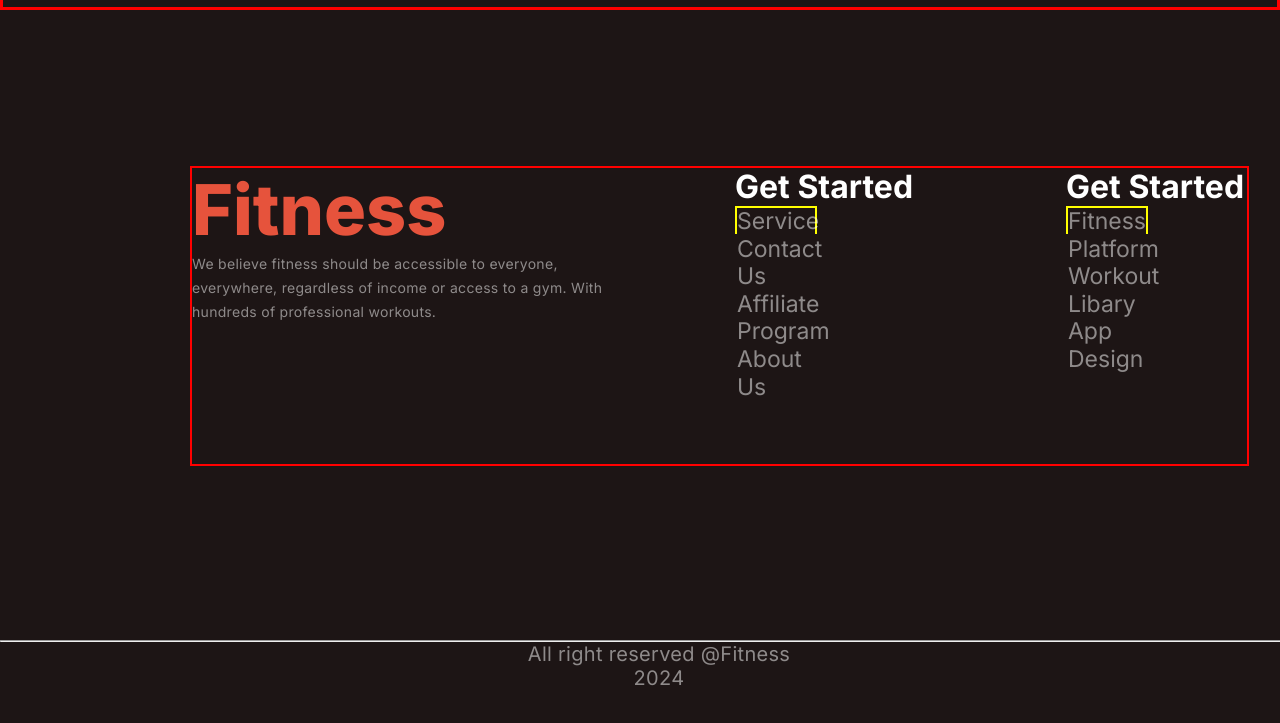
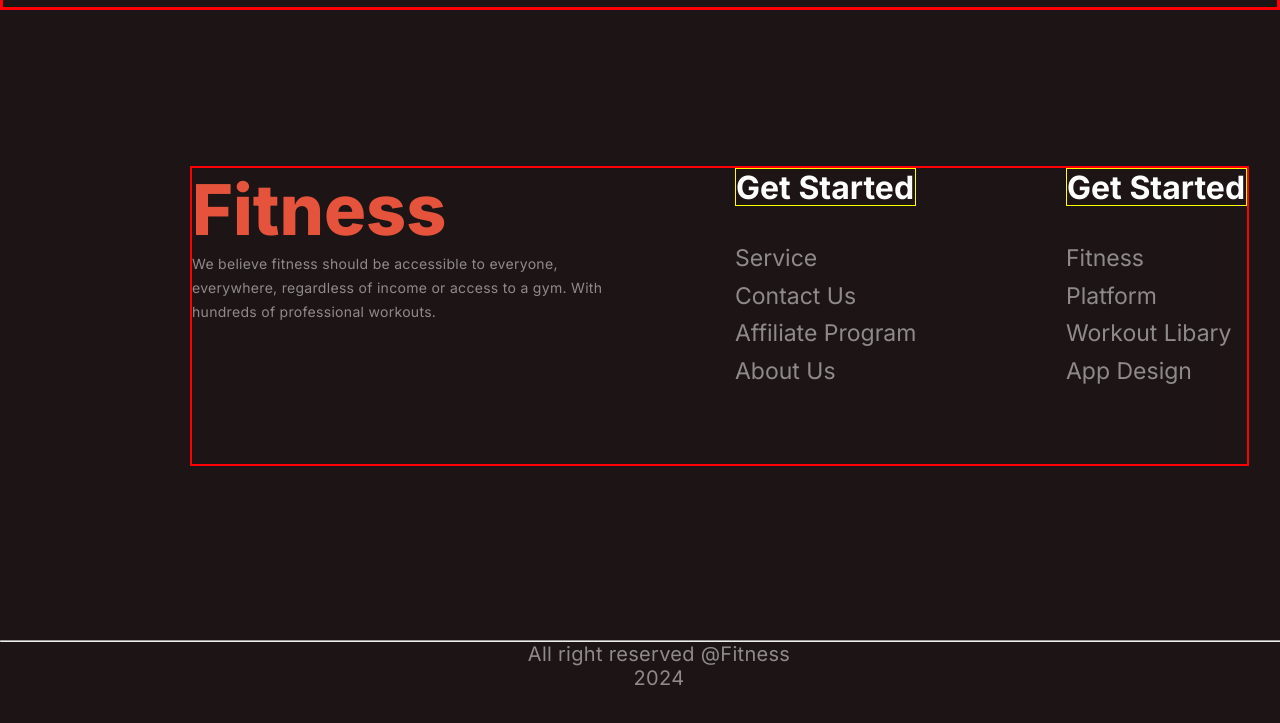
Before and after one commit to Prangon999/my-second-assingment, a plain HTML site: page index.html in a window 1280 px wide. Shown: the part 3241-3964 px from the top of the page. Drawn offline with Linux system fonts and the light colour scheme; a web font is replaced by a local one.

Commit message:
added upgraded footer section

```diff
--- a/index.html
+++ b/index.html
@@ -187,19 +187,19 @@
             <div class="get-started-one">
                 <h3 class="tittle">Get Started</h3>
                 <ul class="listing-items">
-                    <li>Service</li>
-                    <li>Contact Us</li>
-                    <li>Affiliate Program</li>
-                    <li>About Us</li>
+                    <li class="list-item">Service</li>
+                    <li class="list-item">Contact Us</li>
+                    <li class="list-item">Affiliate Program</li>
+                    <li class="list-item">About Us</li>
                 </ul>
             </div>
             <div class="get-started-two">
                 <h3 class="tittle">Get Started</h3>
                 <ul class="listing-items">
-                    <li>Fitness</li>
-                    <li>Platform</li>
-                    <li>Workout Libary</li>
-                    <li>App Design</li>
+                    <li class="list-item">Fitness</li>
+                    <li class="list-item">Platform</li>
+                    <li class="list-item">Workout Libary</li>
+                    <li class="list-item">App Design</li>
                 </ul>
             </div>
         </div>
--- a/styles/styles.css
+++ b/styles/styles.css
@@ -578,10 +578,11 @@ text-align: left;
     text-align: left;
     width: 181px;
    height: 38px;
-   gap: 39;
+   border: 1px solid yellow;
+   margin-bottom: 39px;
   }
   .listing-items{
-    width: 82px;
+    width:100%;
 height: 28px;
 color: rgba(255, 255, 255, 0.5);
 font-size: 23px;
@@ -589,10 +590,10 @@ font-weight: 400;
 line-height: 120%;
 letter-spacing: 0%;
 text-align: left;
-gap: 10;
 list-style: none;
-border: 2px solid yellow;
-margin-bottom: 20px;
+  }
+  .list-item{
+    margin-bottom: 10px;
   }
   .copyright{
     width: 318px;
```
